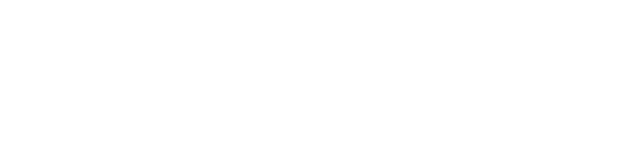
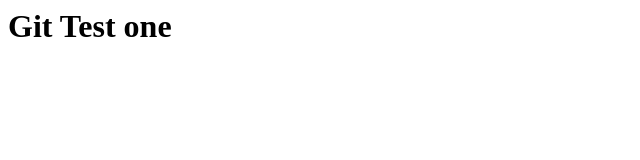
Before and after one commit to ProdipKirtania/git-test1, a plain HTML site: page index.html in a window 1280 px wide. Shown: the whole page, without its empty margins (0-640 px from the left). Drawn offline with Linux system fonts and the light colour scheme.

Commit message:
add heading

```diff
--- a/index.html
+++ b/index.html
@@ -3,6 +3,7 @@
     <title></title>
   </head>
   <body>
+  	<h1>Git Test one</h1>
 
 
   </body>
```
